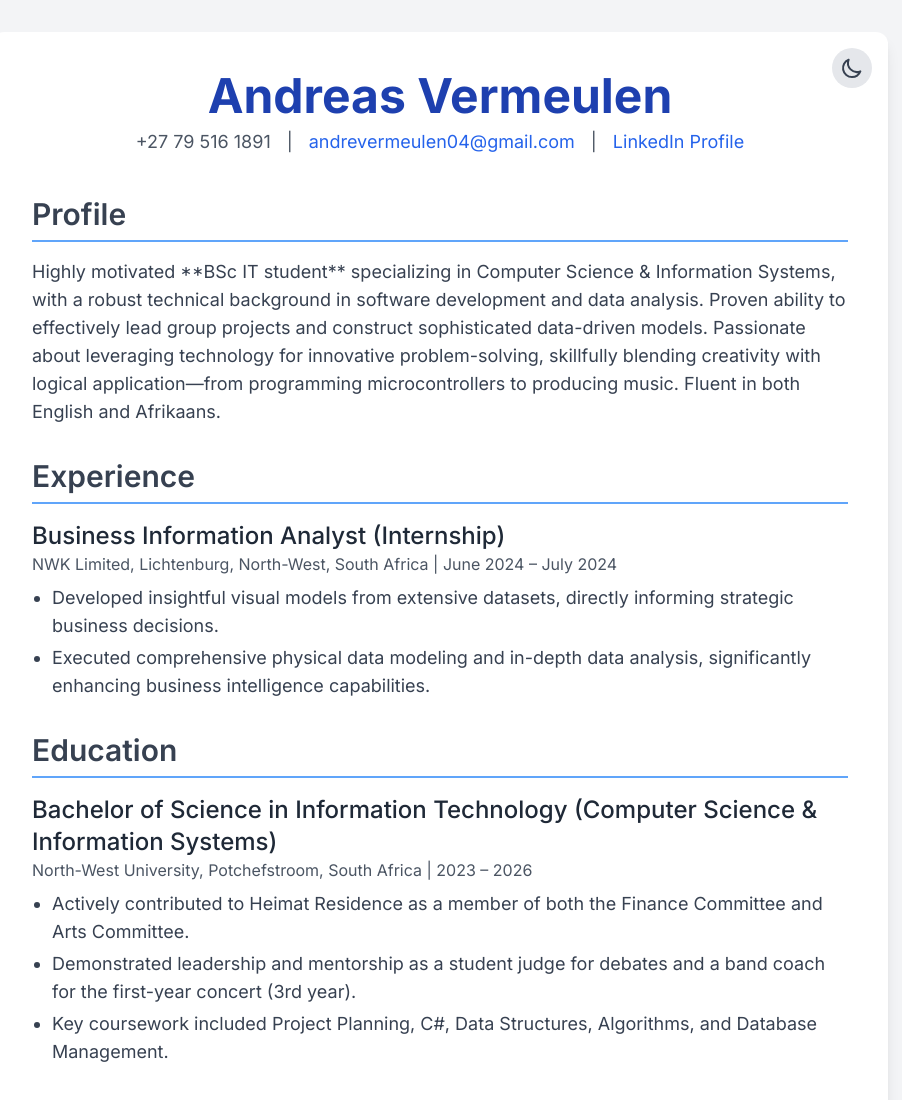
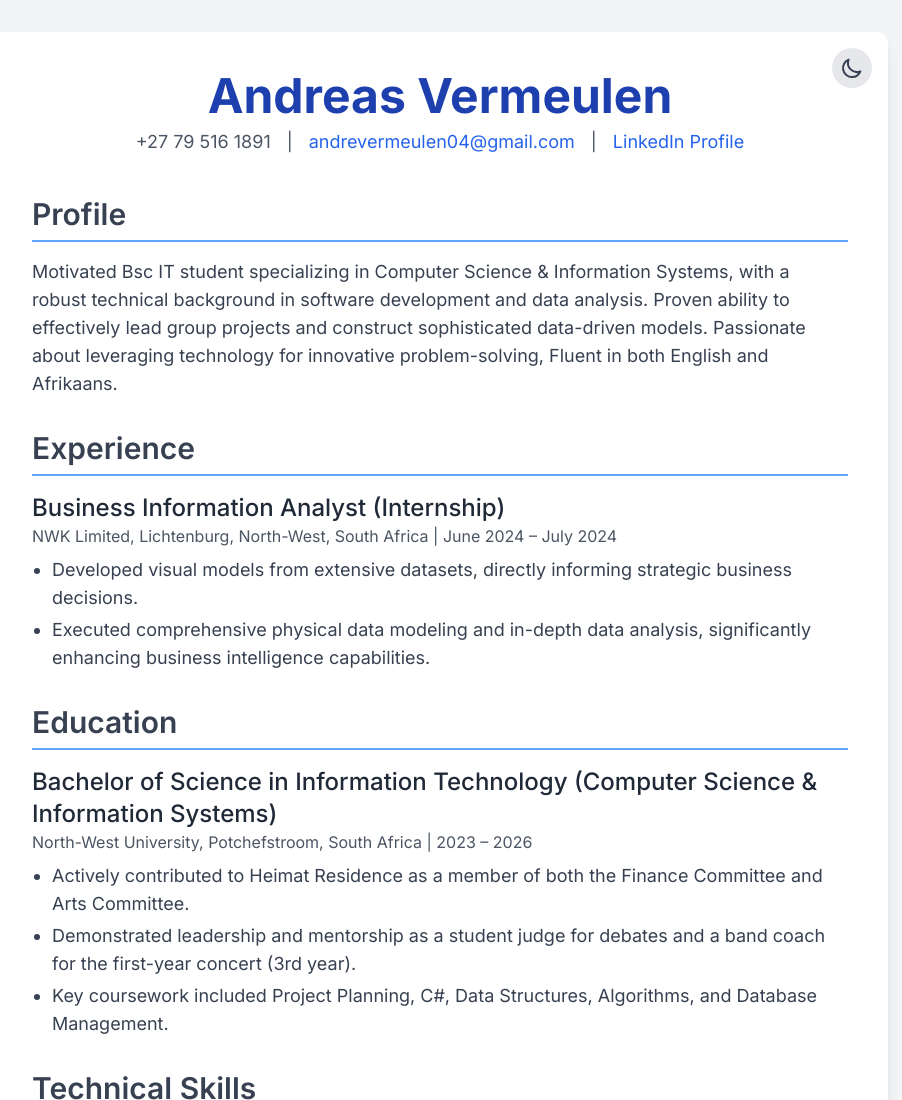
Before and after one commit to andrevermeulen04/Virtual-CV, a plain HTML site: page index.html in a window 1280 px wide. Shown: the top 1100 px of the page, without its empty margins (200-1102 px from the left). Drawn offline with nearby package versions, Linux system fonts and the light colour scheme.

Commit message:
Update index.html

```diff
--- a/index.html
+++ b/index.html
@@ -92,7 +92,10 @@
         <section class="mb-8 fade-in" style="animation-delay: 0.2s;">
             <h2 class="text-2xl sm:text-3xl font-semibold text-gray-700 dark:text-gray-200 border-b-2 border-blue-400 dark:border-blue-600 pb-2 mb-4">Profile</h2>
             <p class="text-gray-700 dark:text-gray-300 text-base sm:text-lg">
-                Highly motivated **BSc IT student** specializing in Computer Science & Information Systems, with a robust technical background in software development and data analysis. Proven ability to effectively lead group projects and construct sophisticated data-driven models. Passionate about leveraging technology for innovative problem-solving, skillfully blending creativity with logical application—from programming microcontrollers to producing music. Fluent in both English and Afrikaans.
+                Motivated Bsc IT student specializing in Computer Science & Information Systems, with a robust
+                technical background in software development and data analysis. Proven ability to effectively lead group projects
+                and construct sophisticated data-driven models. Passionate about leveraging technology for innovative problem-solving,
+                Fluent in both English and Afrikaans.
             </p>
         </section>
 
@@ -103,7 +106,7 @@
                 <h3 class="text-xl sm:text-2xl font-medium text-gray-800 dark:text-gray-100">Business Information Analyst (Internship)</h3>
                 <p class="text-gray-600 dark:text-gray-400 text-sm sm:text-base">NWK Limited, Lichtenburg, North-West, South Africa | June 2024 – July 2024</p>
                 <ul class="list-disc pl-5 mt-2 text-gray-700 dark:text-gray-300 text-base sm:text-lg space-y-1">
-                    <li>Developed insightful visual models from extensive datasets, directly informing strategic business decisions.</li>
+                    <li>Developed visual models from extensive datasets, directly informing strategic business decisions.</li>
                     <li>Executed comprehensive physical data modeling and in-depth data analysis, significantly enhancing business intelligence capabilities.</li>
                 </ul>
             </div>
```
